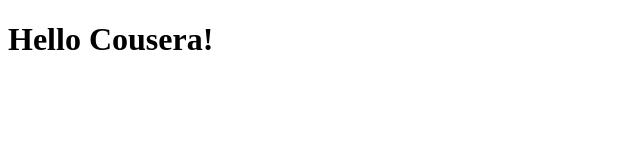
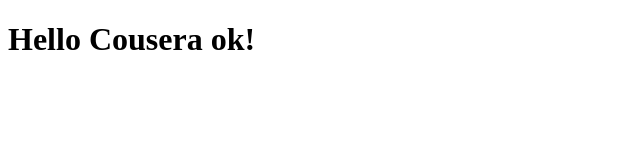
Before and after one commit to huzi1998/coursera-test, a plain HTML site: page core/index.html in a window 1280 px wide. Shown: the full height of the page, 0-640 px from the left. Drawn offline with Linux system fonts and the light colour scheme.

Commit message:
change to our page

```diff
--- a/core/index.html
+++ b/core/index.html
@@ -1,9 +1,9 @@
 <!DOCTYPE html>
 <html>
 <head>
-	<title>Hello Cousera!</title>
+	<title>Hello Cousera ok !</title>
 </head>
 <body>
-<h1>Hello Cousera!</h1>
+<h1>Hello Cousera ok!</h1>
 </body>
 </html>
```
